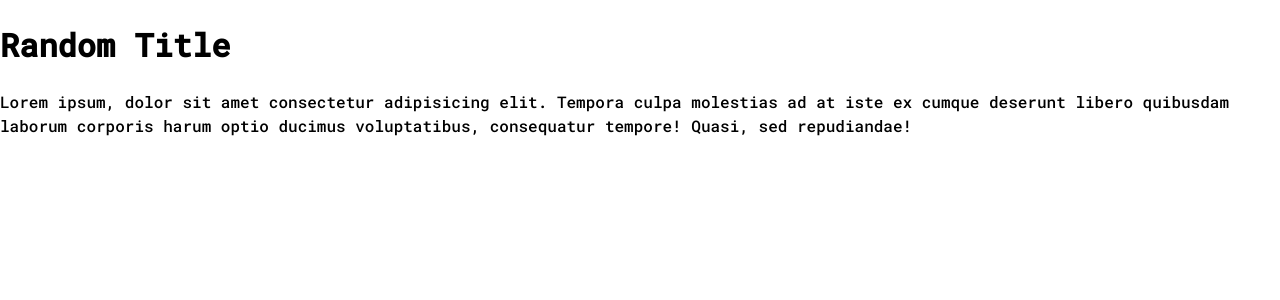
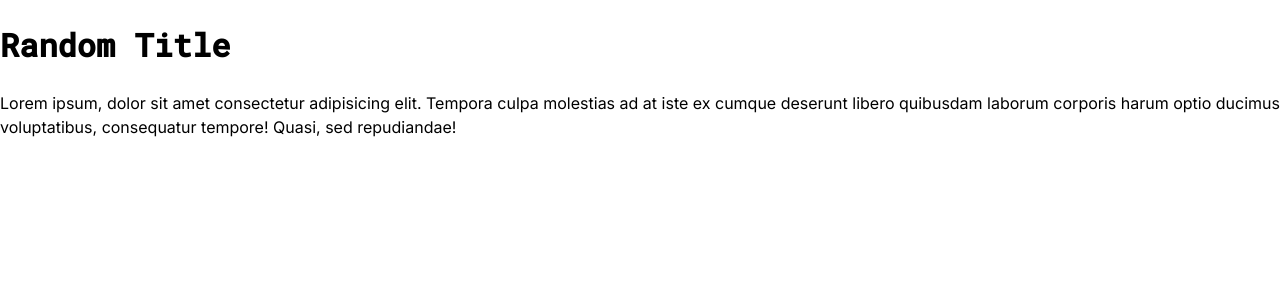
Before and after one commit to nigel-riss/trade-tracker-landing, a Next.js app: page / in a window 1280 px wide. Shown: the top 300 px of the page. Built offline with nearby package versions, Linux system fonts and the light colour scheme.

Commit message:
feat: add colors, update fonts

```diff
--- a/src/app/layout.tsx
+++ b/src/app/layout.tsx
@@ -8,11 +8,13 @@ import clsx from 'clsx';
 
 
 const inter = Inter({
-  subsets: ['latin', 'cyrillic'],
+  subsets: ['latin'],
+  variable: '--textFont',
   weight: '400',
 });
 const roboto = Roboto_Mono({
-  subsets: ['latin', 'cyrillic'],
+  subsets: ['latin'],
+  variable: '--titleFont',
   weight: '500',
 });
 
@@ -29,12 +31,7 @@ export default function RootLayout({
   return (
     <html lang="en">
       <body
-        className={
-          clsx({
-            [inter.className]: true,
-            [roboto.className]: true,
-          })
-        }
+        className={`${inter.variable} ${roboto.variable}`}
       >
         {children}
       </body>
--- a/src/styles/_vars.scss
+++ b/src/styles/_vars.scss
@@ -1,29 +1,34 @@
 :root {
+  // colors
+  --white:          255, 255, 255;
+  --chineseWhite:   219, 228, 230;
+  --green:           47, 232,  43;
+  --dark:            32,  32,  32;
+  --black:            0,   0,   0;
 
+  // --textFont:      'Inter',
+  //                   system-ui,
+  //                   -apple-system,
+  //                   BlinkMacSystemFont,
+  //                   'Segoe UI',
+  //                   Roboto,
+  //                   Oxygen,
+  //                   Ubuntu,
+  //                   Cantarell,
+  //                   'Open Sans',
+  //                   'Helvetica Neue',
+  //                   sans-serif;
 
-  --textFont:      'Inter',
-                    // system-ui,
-                    // -apple-system,
-                    // BlinkMacSystemFont,
-                    // 'Segoe UI',
-                    // Roboto,
-                    // Oxygen,
-                    // Ubuntu,
-                    // Cantarell,
-                    // 'Open Sans',
-                    // 'Helvetica Neue',
-                    // sans-serif;
-
-  --titleFont:     'RobotoMono',
-                    // system-ui,
-                    // -apple-system,
-                    // BlinkMacSystemFont,
-                    // 'Segoe UI',
-                    // Roboto,
-                    // Oxygen,
-                    // Ubuntu,
-                    // Cantarell,
-                    // 'Open Sans',
-                    // 'Helvetica Neue',
-                    // sans-serif;
+  // --titleFont:     'RobotoMono',
+  //                   system-ui,
+  //                   -apple-system,
+  //                   BlinkMacSystemFont,
+  //                   'Segoe UI',
+  //                   Roboto,
+  //                   Oxygen,
+  //                   Ubuntu,
+  //                   Cantarell,
+  //                   'Open Sans',
+  //                   'Helvetica Neue',
+  //                   sans-serif;
 }
```
